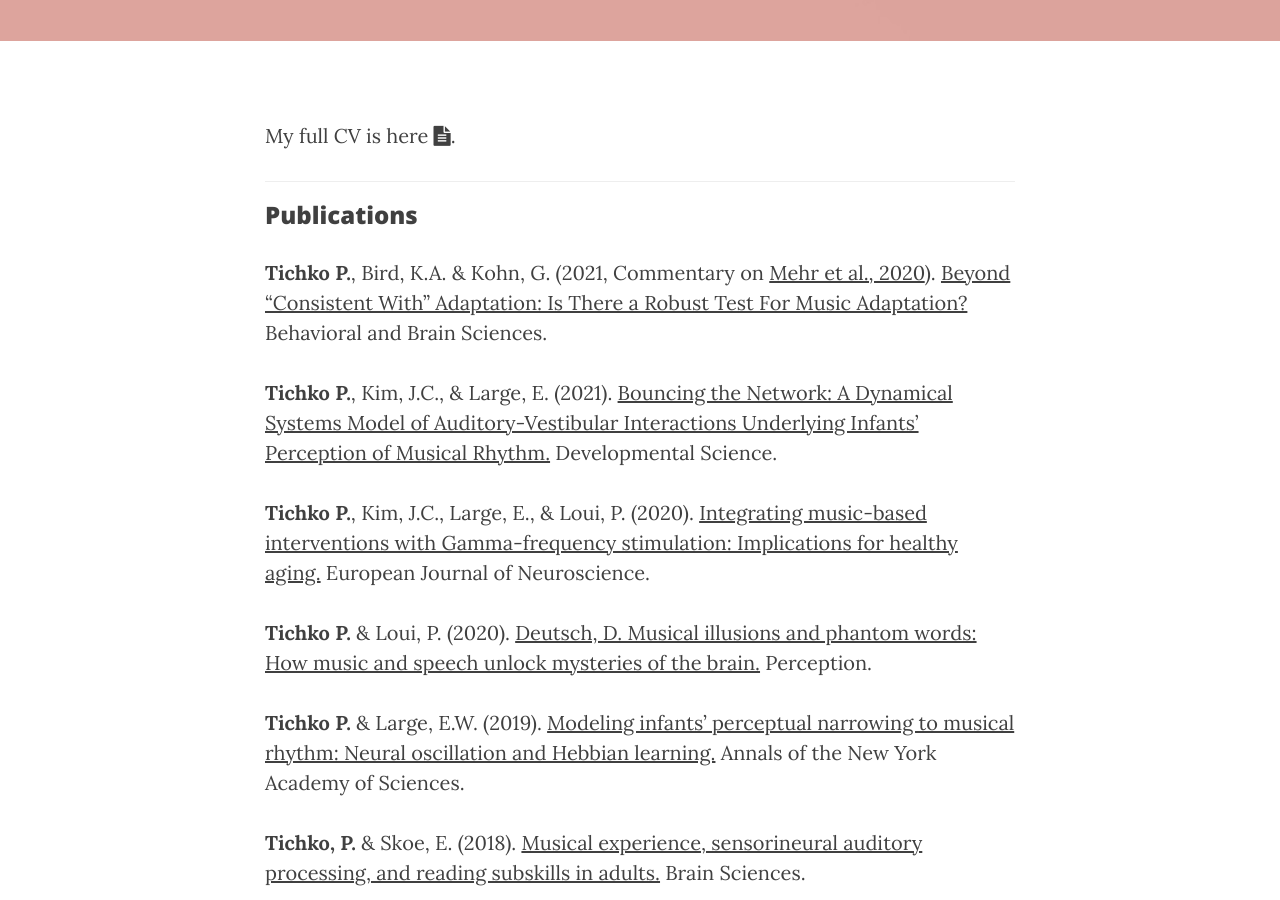
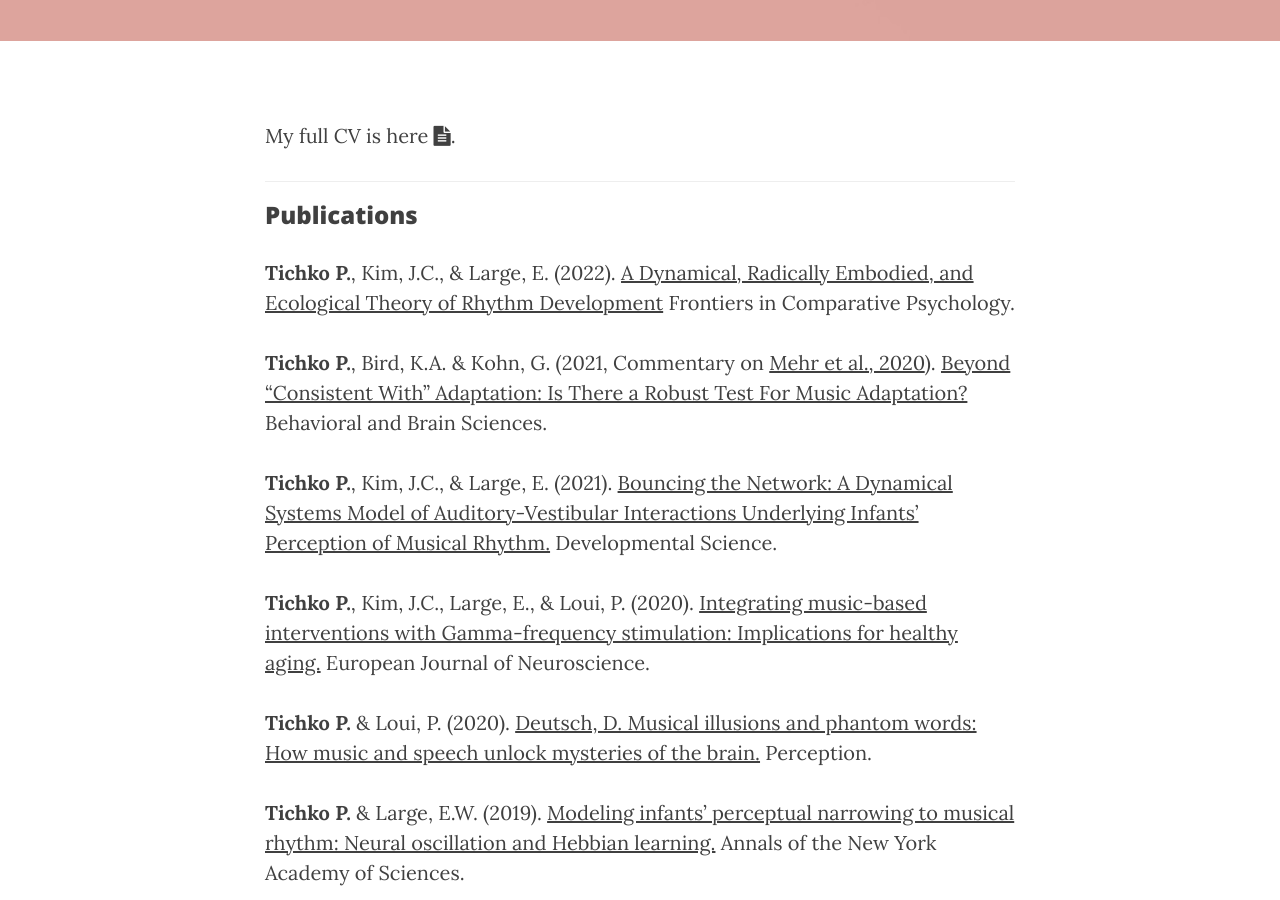
Before and after one commit to ptichko/ptichko.github.io, a Jekyll site: the page built from 2_cv-pubs.md, in a window 1280 px wide and 900 px high, scrolled down 381 px. Built offline with Jekyll 4.4.1, drawn with Linux system fonts in a browser that asks for light colours; nearby versions of some CDN libraries.

Commit message:
Update 2_cv-pubs.md

```diff
--- a/2_cv-pubs.md
+++ b/2_cv-pubs.md
@@ -9,6 +9,8 @@ My full CV is here <a href="/CV/PT_CV_2021.pdf" target="_blank"><i class="fa fa-
 ___
 
 ### Publications
+
+**Tichko P.**, Kim, J.C., & Large, E. (2022). [ A Dynamical, Radically Embodied, and Ecological Theory of Rhythm Development](https://www.frontiersin.org/articles/10.3389/fpsyg.2022.653696/full) Frontiers in Comparative Psychology.
 
 **Tichko P.**, Bird, K.A. & Kohn, G. (2021, Commentary on [Mehr et al., 2020](https://www.cambridge.org/core/journals/behavioral-and-brain-sciences/article/origins-of-music-in-credible-signaling/82D36C04DA04D96AD9A77EEAF4BBFB34)). [Beyond “Consistent With” Adaptation: Is There a Robust Test For Music Adaptation?](https://www.cambridge.org/core/journals/behavioral-and-brain-sciences/article/beyond-consistent-with-adaptation-is-there-a-robust-test-for-music-adaptation/744A88E0A16328BA302FD0D2349C140E) Behavioral and Brain Sciences.
 
```
